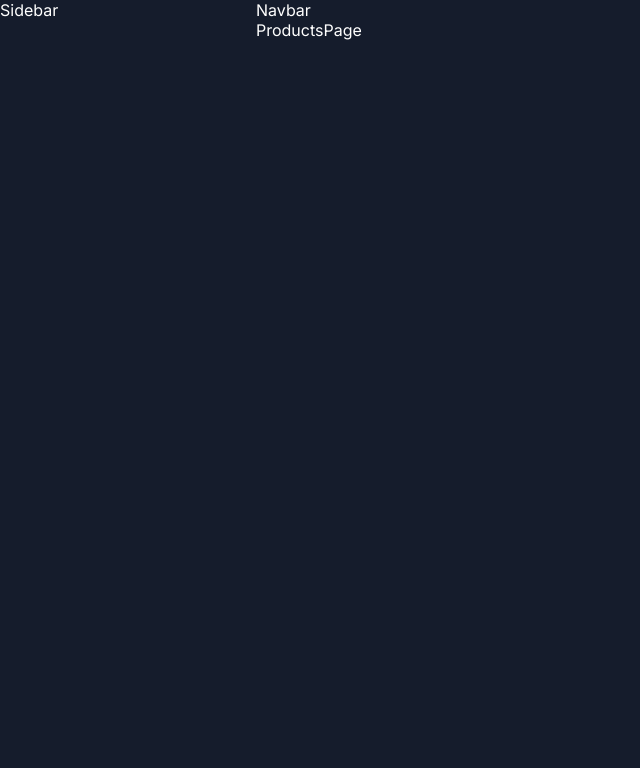
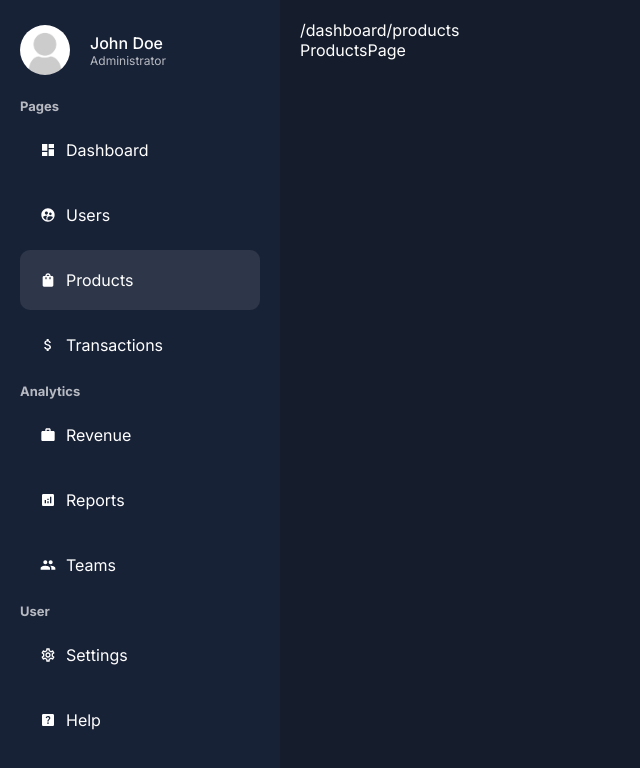
Before and after one commit to mandarliev/admin-dashboard, a Next.js app: page /dashboard/products in a window 1280 px wide. Shown: the top 768 px of the page, without its empty margins (0-640 px from the left). Built offline with nearby package versions, Linux system fonts and the light colour scheme.

Commit message:
Sidebar Design

```diff
--- a/app/ui/dashboard/dashboard.module.css
+++ b/app/ui/dashboard/dashboard.module.css
@@ -3,9 +3,12 @@
 }
 
 .menu {
-    flex: 1
+    flex: 1;
+    background-color: var(--bgSoft);
+    padding: 20px;
 }
 
 .content {
     flex: 4;
+    padding: 20px;
 }
--- a/app/ui/dashboard/navbar/navbar.jsx
+++ b/app/ui/dashboard/navbar/navbar.jsx
@@ -1,9 +1,19 @@
-import React from 'react'
+"use client";
+
+import { usePathname } from "next/navigation";
+import styles from "./navbar.module.css";
+import {
+  MdNotifications,
+  MdOutlineChat,
+  MdPublic,
+  MdSearch,
+} from "react-icons/md";
 
 function Navbar() {
-  return (
-    <div>Navbar</div>
-  )
+  const pathname = usePathname();
+  return <div className={styles.container}>
+    <div className={styles.title}>{pathname}</div>
+  </div>;
 }
 
-export default Navbar
+export default Navbar;
--- a/app/ui/dashboard/navbar/navbar.module.css
+++ b/app/ui/dashboard/navbar/navbar.module.css
@@ -0,0 +1,3 @@
+.container {
+
+}
--- /dev/null
+++ b/app/ui/dashboard/sidebar/menuLink/menuLink.jsx
@@ -0,0 +1,22 @@
+"use client";
+
+import { usePathname } from "next/navigation";
+import styles from "./menuLink.module.css";
+import Link from "next/link";
+
+function MenuLink({ item }) {
+  const pathname = usePathname();
+  return (
+    <Link
+      href={item.path}
+      className={`${styles.container} ${
+        pathname === item.path && styles.active
+      }`}
+    >
+      {item.icon}
+      {item.title}
+    </Link>
+  );
+}
+
+export default MenuLink;
--- /dev/null
+++ b/app/ui/dashboard/sidebar/menuLink/menuLink.module.css
@@ -0,0 +1,13 @@
+.container {
+    padding: 20px;
+    display: flex;
+    align-items: center;
+    gap: 10px;
+    margin: 5px 0px;
+    border-radius: 10px;
+}
+
+.container:hover, .active{
+    background-color: #2e374a ;
+
+}
--- a/app/ui/dashboard/sidebar/sidebar.jsx
+++ b/app/ui/dashboard/sidebar/sidebar.jsx
@@ -1,9 +1,110 @@
-import React from 'react'
+import Image from "next/image";
+import MenuLink from "./menuLink/menuLink";
+import styles from "./sidebar.module.css";
+import {
+  MdDashboard,
+  MdSupervisedUserCircle,
+  MdShoppingBag,
+  MdAttachMoney,
+  MdWork,
+  MdAnalytics,
+  MdPeople,
+  MdOutlineSettings,
+  MdHelpCenter,
+  MdLogout,
+} from "react-icons/md";
+
+const menuItems = [
+  {
+    title: "Pages",
+    list: [
+      {
+        title: "Dashboard",
+        path: "/dashboard",
+        icon: <MdDashboard />,
+      },
+      {
+        title: "Users",
+        path: "/dashboard/users",
+        icon: <MdSupervisedUserCircle />,
+      },
+      {
+        title: "Products",
+        path: "/dashboard/products",
+        icon: <MdShoppingBag />,
+      },
+      {
+        title: "Transactions",
+        path: "/dashboard/transactions",
+        icon: <MdAttachMoney />,
+      },
+    ],
+  },
+  {
+    title: "Analytics",
+    list: [
+      {
+        title: "Revenue",
+        path: "/dashboard/revenue",
+        icon: <MdWork />,
+      },
+      {
+        title: "Reports",
+        path: "/dashboard/reports",
+        icon: <MdAnalytics />,
+      },
+      {
+        title: "Teams",
+        path: "/dashboard/teams",
+        icon: <MdPeople />,
+      },
+    ],
+  },
+  {
+    title: "User",
+    list: [
+      {
+        title: "Settings",
+        path: "/dashboard/settings",
+        icon: <MdOutlineSettings />,
+      },
+      {
+        title: "Help",
+        path: "/dashboard/help",
+        icon: <MdHelpCenter />,
+      },
+    ],
+  },
+];
 
 function Sidebar() {
   return (
-    <div>Sidebar</div>
-  )
+    <div className={styles.container}>
+      <div className={styles.user}>
+        <Image
+          className={styles.userImage}
+          src="/noavatar.png"
+          alt=""
+          width="50"
+          height="50"
+        />
+        <div className={styles.userDetail}>
+          <span className={styles.username}>John Doe</span>
+          <span className={styles.userTitle}>Administrator</span>
+        </div>
+      </div>
+      <ul className={styles.list}>
+        {menuItems.map((cat) => (
+          <li key={cat.title}>
+            <span className={styles.cat}>{cat.title}</span>
+            {cat.list.map((item) => (
+              <MenuLink key={item.title} item={item} />
+            ))}
+          </li>
+        ))}
+      </ul>
+    </div>
+  );
 }
 
-export default Sidebar
+export default Sidebar;
--- a/app/ui/dashboard/sidebar/sidebar.module.css
+++ b/app/ui/dashboard/sidebar/sidebar.module.css
@@ -0,0 +1,41 @@
+.container {
+    position: sticky;
+    top: 40px;
+}
+
+.user {
+    display: flex;
+    align-items: center;
+    gap: 20px;
+    margin-bottom: 20px;
+}
+
+.userImage {
+    border-radius: 50%;
+    object-fit: cover;
+}
+
+.userDetail {
+    display: flex;
+    flex-direction: column;
+}
+
+.username {
+    font-weight: 500;
+}
+
+.userTitle {
+    font-size: 12px;
+    color: var(--textSoft);
+}
+
+.list {
+    list-style: none;
+}
+
+.cat {
+    color: var(--textSoft);
+    font-weight: bold;
+    font-size: 13px;
+    margin: 10px 0px;
+}
```
Also changed, not shown: package.json (+5 -4 lines), public/noavatar.png (added), 1 other file (tests, documents, lock files or other folders).
